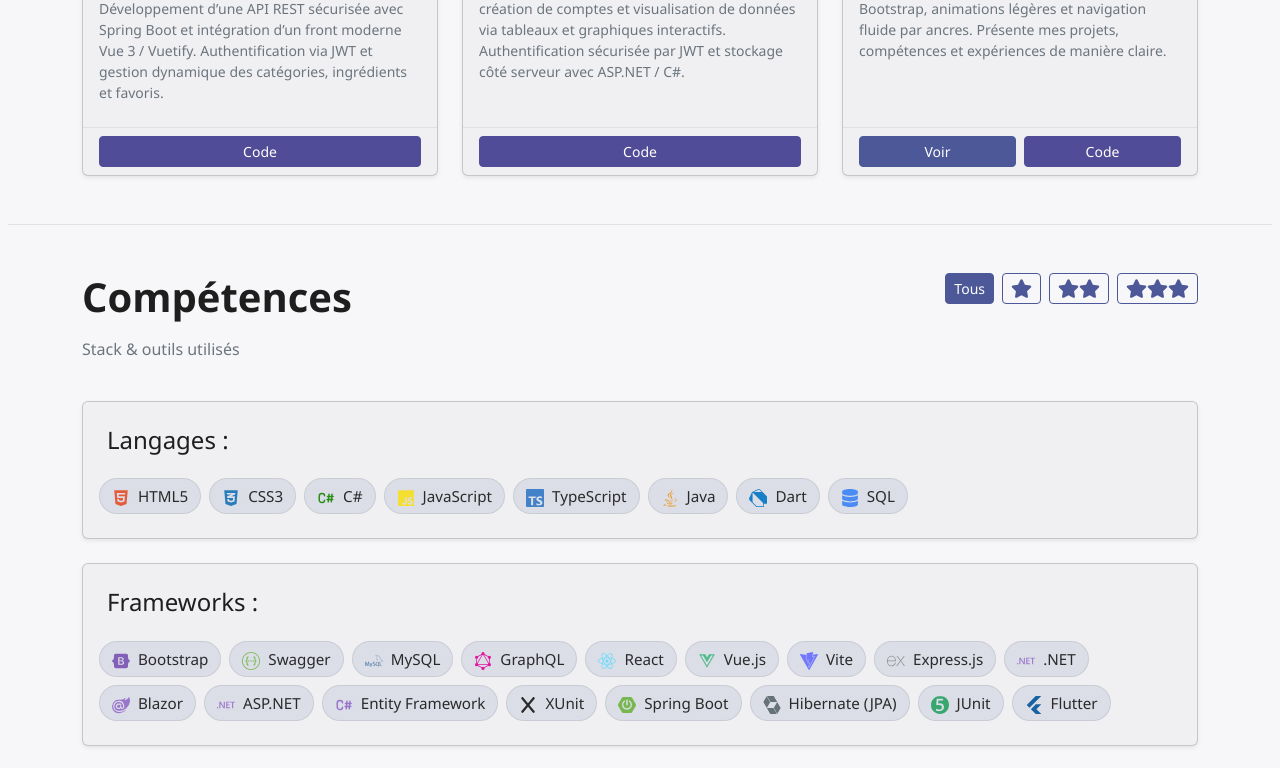
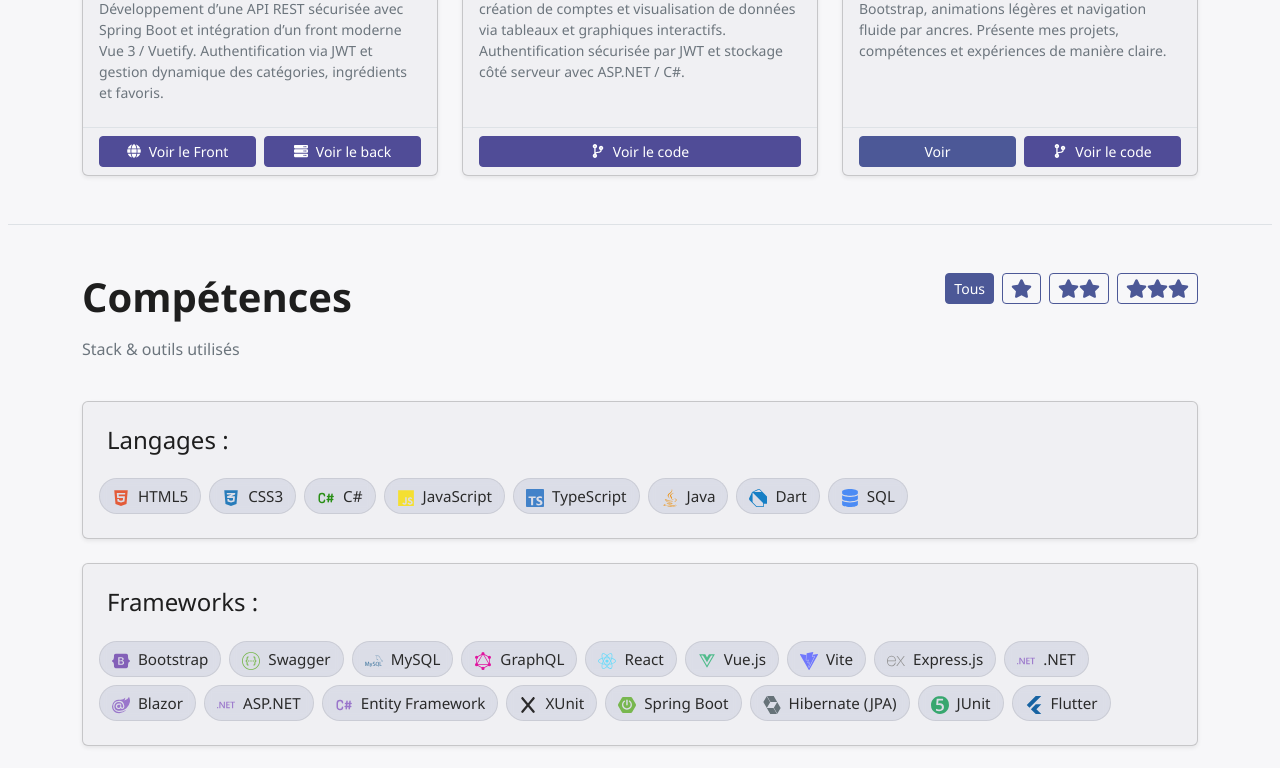
Before and after one commit to dryxos118/mon-portfolio, a React (Vite) app: page / in a window 1280 px wide. Shown: the part 1880-2648 px from the top of the page. Built offline with nearby package versions, Linux system fonts and the light colour scheme.

Commit message:
Update Projects and Experiences

```diff
--- a/index.html
+++ b/index.html
@@ -9,5 +9,6 @@
   <body>
     <div id="root"></div>
     <script type="module" src="/src/main.tsx"></script>
+    <script src="/node_modules/bootstrap/dist/js/bootstrap.bundle.min.js"></script>
   </body>
 </html>
--- a/src/components/common/Tooltip.tsx
+++ b/src/components/common/Tooltip.tsx
@@ -26,6 +26,7 @@ export const Tooltip: React.FC<Props> = ({ text, children }) => {
       className="position-relative d-inline-block"
       onMouseEnter={show}
       onMouseLeave={hide}
+      onClick={hide}
     >
       {children}
 
--- a/src/components/projects/ProjectsCard.tsx
+++ b/src/components/projects/ProjectsCard.tsx
@@ -2,6 +2,7 @@ import React from "react";
 import type { Project } from "../../types";
 import { Card } from "../common/Card";
 import PLACEHOLDER from "../../assets/images/placeholderimage.png";
+import { ProjectsCodeButton } from "./ProjectsCodeButton";
 
 type Props = { project: Project };
 
@@ -30,16 +31,11 @@ export const ProjectsCard: React.FC<Props> = ({ project }) => {
             Voir
           </a>
         )}
-        {project.repo && (
-          <a
-            href={project.repo}
-            className="btn btn-secondary btn-sm w-100"
-            target="_blank"
-            rel="noreferrer"
-          >
-            Code
-          </a>
-        )}
+        <ProjectsCodeButton
+          repoUrl={project.repoUrl}
+          repoFront={project.repoFront}
+          repoBack={project.repoBack}
+        />
       </Card.Footer>
     </Card>
   );
--- /dev/null
+++ b/src/components/projects/ProjectsCodeButton.tsx
@@ -0,0 +1,55 @@
+import React from "react";
+import { FaCodeBranch, FaServer, FaGlobe } from "react-icons/fa";
+
+type Props = {
+  repoUrl?: string;
+  repoFront?: string;
+  repoBack?: string;
+};
+
+export const ProjectsCodeButton: React.FC<Props> = ({
+  repoUrl,
+  repoFront,
+  repoBack,
+}) => {
+  if (repoUrl) {
+    return (
+      <a
+        href={repoUrl}
+        className="btn btn-secondary btn-sm w-100 d-flex align-items-center justify-content-center gap-2"
+        target="_blank"
+        rel="noreferrer"
+      >
+        <FaCodeBranch /> Voir le code
+      </a>
+    );
+  }
+
+  const hasFront = !!repoFront;
+  const hasBack = !!repoBack;
+
+  return (
+    <>
+      {hasFront && (
+        <a
+          href={repoFront}
+          className="btn btn-secondary btn-sm w-100 d-flex align-items-center justify-content-center gap-2"
+          target="_blank"
+          rel="noreferrer"
+        >
+          <FaGlobe /> Voir le Front
+        </a>
+      )}
+      {hasBack && (
+        <a
+          href={repoBack}
+          className="btn btn-secondary btn-sm w-100 d-flex align-items-center justify-content-center gap-2"
+          target="_blank"
+          rel="noreferrer"
+        >
+          <FaServer /> Voir le back
+        </a>
+      )}
+    </>
+  );
+};
--- a/src/components/sections/Contact.tsx
+++ b/src/components/sections/Contact.tsx
@@ -9,7 +9,7 @@ export const Contact: React.FC = () => {
       <div className="container">
         <SectionHeader
           title="Contact"
-          subTitle="Une idée, un projet ou juste envie d'échanger ? Écris-moi et je te répondrai rapidement."
+          subTitle="Envie d’échanger ou de collaborer ? Écris-moi."
         />
 
         <div className="mx-auto" style={{ maxWidth: "600px" }}>
--- a/src/data/experiences.tsx
+++ b/src/data/experiences.tsx
@@ -27,7 +27,7 @@ export const EDUCATIONS: EducationItem[] = [
     id: "edu2",
     title: "Formation développeur Web & Web Mobile",
     school: "Foreach Academy",
-    period: "2023 - Formation de 6 mois",
+    period: "Septembre 2022 - Août 2023",
     description: `Apprentissage des bases du développement web moderne :
       HTML, CSS, JavaScript, React.js, Node.js, Express, gestion de bases de données et utilisation de Git/GitHub.`,
   },
--- a/src/data/projects.tsx
+++ b/src/data/projects.tsx
@@ -12,7 +12,8 @@ export const PROJECTS: Project[] = [
       Développement d’une API REST sécurisée avec Spring Boot et intégration d’un front moderne Vue 3 / Vuetify.
       Authentification via JWT et gestion dynamique des catégories, ingrédients et favoris.`,
     tags: ["Spring Boot", "Vue 3", "Vuetify", "JPA/Hibernate", "JWT"],
-    repo: "https://github.com/dryxos118/the_bar-app_web",
+    repoFront: "https://github.com/dryxos118/the_bar-app_web",
+    repoBack: "https://github.com/dryxos118/the_bar_app",
   },
   {
     id: "p2",
@@ -22,7 +23,7 @@ export const PROJECTS: Project[] = [
       Suivi des dépenses, création de comptes et visualisation de données via tableaux et graphiques interactifs.
       Authentification sécurisée par JWT et stockage côté serveur avec ASP.NET / C#.`,
     tags: ["Blazor", "MudBlazor", "C#", "ASP.NET", "JWT"],
-    repo: "https://github.com/dryxos118/PocketBudget",
+    repoUrl: "https://github.com/dryxos118/PocketBudget",
   },
   {
     id: "p3",
@@ -32,7 +33,7 @@ export const PROJECTS: Project[] = [
       Design moderne et responsive avec Bootstrap, animations légères et navigation fluide par ancres.
       Présente mes projets, compétences et expériences de manière claire.`,
     tags: ["React", "TypeScript", "Bootstrap", "EmailJS"],
-    link: "#",
-    repo: "https://github.com/dryxos118/mon-portfolio",
+    link: "https://dryxos118.github.io/mon-portfolio/",
+    repoUrl: "https://github.com/dryxos118/mon-portfolio",
   },
 ];
--- a/src/types/index.ts
+++ b/src/types/index.ts
@@ -39,7 +39,9 @@ export interface Project {
   readonly tags: readonly string[];
   readonly image?: string;
   readonly link?: string;
-  readonly repo?: string;
+  readonly repoUrl?: string;
+  readonly repoFront?: string;
+  readonly repoBack?: string;
 }
 
 /* SKILL */
```
